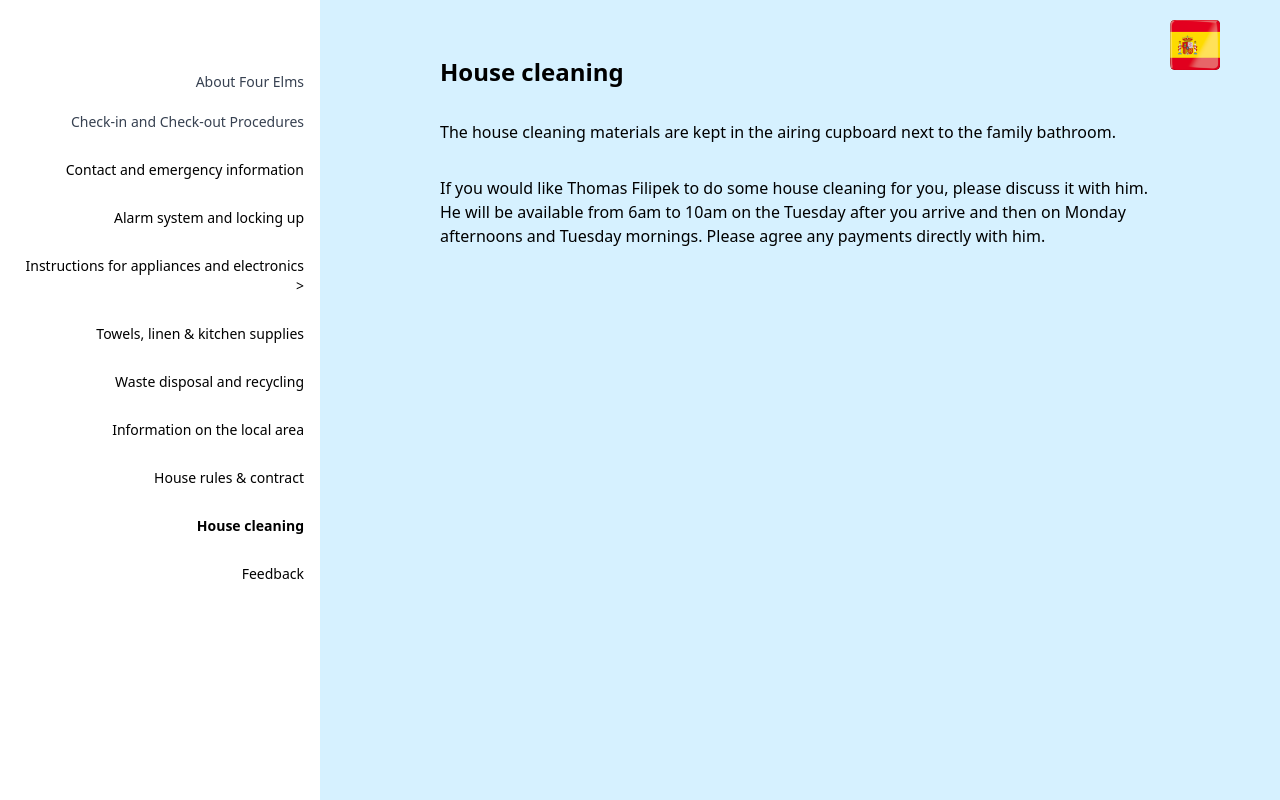
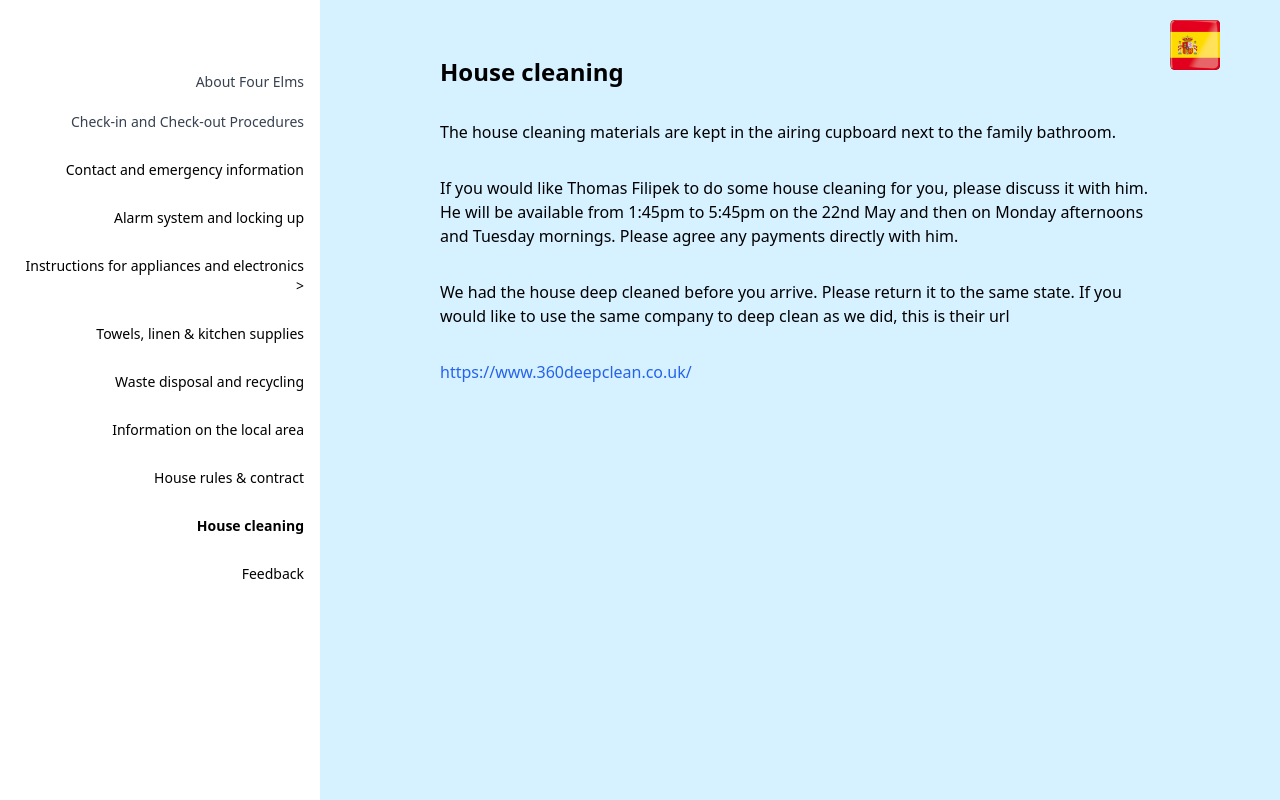
Before and after one commit to ConjecturesandRefutations/Four-Elms, a React (Create React App) app: page /cleaning in a window 1280 px wide. Built offline with nearby package versions, Linux system fonts and the light colour scheme.

Commit message:
small changes

```diff
--- a/src/pages/Cleaning.js
+++ b/src/pages/Cleaning.js
@@ -31,7 +31,12 @@ return(
 
 <p class='mb-8'>{lang==='english' ? `The house cleaning materials are kept in the airing cupboard next to the family bathroom.` : `Los materiales de limpieza de la casa se guardan en el armario secarropa al lado del baño familiar.`}</p>
 
-<p class='mb-8'>{lang==='english' ? `If you would like Thomas Filipek to do some house cleaning for you, please discuss it with him. He will be available from 6am to 10am on the Tuesday after you arrive and then on Monday afternoons and Tuesday mornings. Please agree any payments directly with him.` : `Si desea que Thomas Filipek haga la limpieza de la casa por usted, hable con él. Estará disponible de 6 de la mañana a 10 de la mañana el martes después de su llegada y luego los lunes por la tarde y los martes por la mañana. Por favor acuerde cualquier pago directamente con él.`}</p>
+<p class='mb-8'>{lang==='english' ? `If you would like Thomas Filipek to do some house cleaning for you, please discuss it with him. He will be available from 1:45pm to 5:45pm on the 22nd May and then on Monday afternoons and Tuesday mornings. Please agree any payments directly with him.` : `Si desea que Thomas Filipek haga la limpieza de la casa por usted, hable con él. Estará disponible de 13:45 a 17:45 el 22 de mayo y luego los lunes por la tarde y los martes por la mañana. Por favor acuerde cualquier pago directamente con él. `}</p>
+
+<p class='mb-8'>{lang==='english' ? `We had the house deep cleaned before you arrive. Please return it to the same state. If you would like to use the same company to deep clean as we did, this is their url ` : `Hicimos una limpieza profunda de la casa antes de que llegaras. Por favor, devuélvalo al mismo estado. Si desea utilizar la misma empresa para realizar una limpieza profunda como lo hicimos nosotros, esta es su URL`}</p>
+
+<a href='https://www.360deepclean.co.uk/' target='_blank' class='text-blue-600'>https://www.360deepclean.co.uk/ </a>
+
 
 
 </div>
--- a/src/pages/Contact.js
+++ b/src/pages/Contact.js
@@ -35,7 +35,7 @@ return(
 <br/>
 <p>Judy Collins +44 7790 909817</p>
 <br/>
-<p class='mb-8'>{lang==='english' ? 'Thomas Filipek (house keeper and gardener) +44 7445 241564' : 'Thomas Filipek (ama de llaves y jardinero) +44 7445 241564'}</p>
+<p class='mb-8'>{lang==='english' ? 'Thomas Filipek (house keeper and gardener) +44 7445 241564 (available from 22nd May)' : 'Thomas Filipek (ama de llaves y jardinero) +44 7445 241564 (disponible a partir del 22 de mayo)'}</p>
 <h2 class='text-xl font-bold mb-8'>{lang==='english' ? 'Emergency' : 'Emergencia'}</h2>
 <p>{lang==='english' ? 'Police, Fire, Ambulance (emergency only) 999' : 'Policía, Bomberos, Ambulancia (solo emergencias) 999'}</p>
 <br/>
```
Also changed, not shown: src/images/Other/TV.png.
